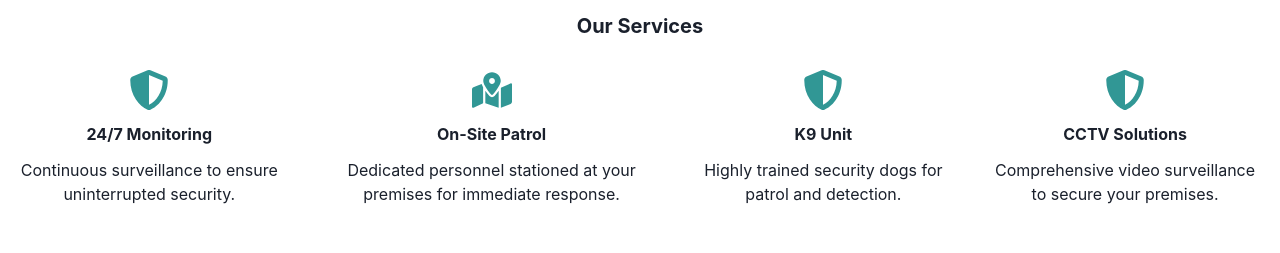
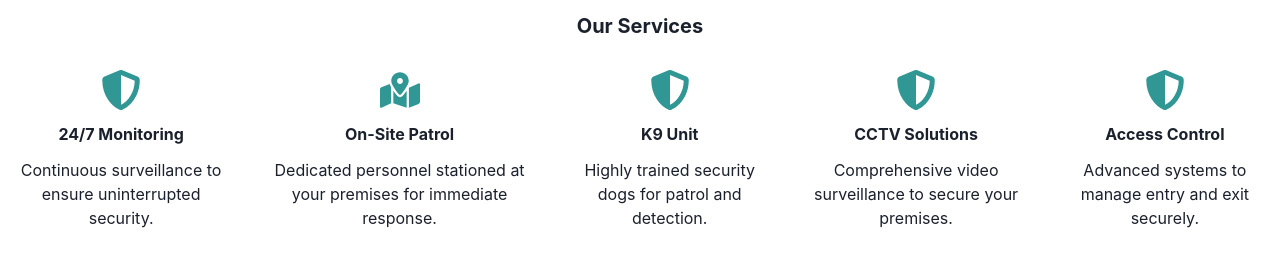
Before and after one commit to GPT-Engineer-App/shield-web, a React (Vite) app: page / in a window 1280 px wide. Shown: the part 699-952 px from the top of the page. Built offline with nearby package versions, Linux system fonts and the light colour scheme.

Commit message:
Added a new service "Access Control" to the services section in the Index page.
Prompt: Add Access control on our services

```diff
--- a/src/pages/Index.jsx
+++ b/src/pages/Index.jsx
@@ -73,6 +73,13 @@ const Index = () => {
                 </Text>
                 <Text textAlign="center">Comprehensive video surveillance to secure your premises.</Text>
               </VStack>
+              <VStack spacing={3}>
+                <Icon as={FaShieldAlt} w={10} h={10} color="teal.500" />
+                <Text fontSize="md" fontWeight="bold">
+                  Access Control
+                </Text>
+                <Text textAlign="center">Advanced systems to manage entry and exit securely.</Text>
+              </VStack>
             </HStack>
           </VStack>
         </Box>
```
